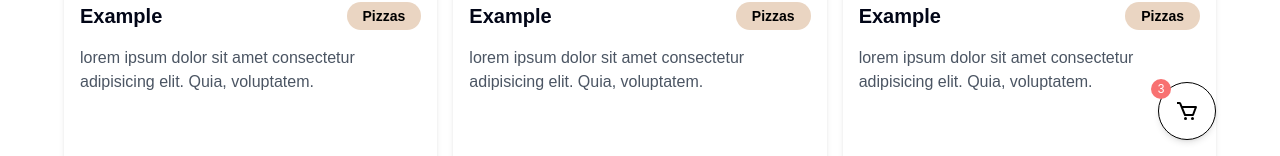
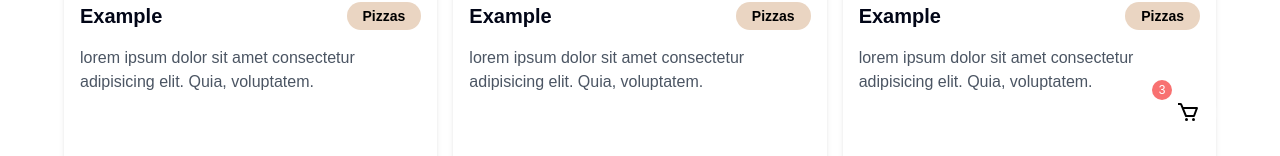
Before and after one commit to joaquinns/fullstack-next-candeal, a Next.js app: page /menu in a window 1280 px wide. Shown: the part 628-784 px from the top of the page. Built offline with nearby package versions, Linux system fonts and the light colour scheme.

Commit message:
refactor: update CartButton and RestaurantMenu styles for improved visual consistency

```diff
--- a/app/ui/CartButton.tsx
+++ b/app/ui/CartButton.tsx
@@ -38,7 +38,7 @@ export const CartButton = () => {
   return (
     <>
       <button
-        className={`fixed bottom-8 right-4 xl:right-16 z-50 p-4 bg-white rounded-full shadow-md text-black border border-black ease-in-out transition-all duration-300 hover:scale-110 ${cssAnimationCart}`}
+        className={`fixed bottom-8 right-4 xl:right-16 z-50 p-4 bg-white rounded-full shadow-sm text-black shadow-white ease-in-out transition-all duration-300 hover:scale-110 ${cssAnimationCart}`}
         onClick={handleToggleModal}
       >
         {totalItems > 0 && (
--- a/app/ui/RestaurantMenu.tsx
+++ b/app/ui/RestaurantMenu.tsx
@@ -22,7 +22,7 @@ export function RestaurantMenu() {
       <div className="flex flex-wrap justify-center gap-4 my-8">
         {CATEGORIES.map((category) => (
           <Link
-            className={`px-4 py-2 rounded-full text-sm font-semibold transition-colors ${
+            className={`px-4 py-2 rounded-full text-sm font-semibold transition-colors hover:bg-[#ead5c2] hover:text-slate-950 ${
               categoryParam === category.name && "bg-[#ead5c2] text-slate-950"
             }`}
             href={`/menu?category=${category.name}`}
```
